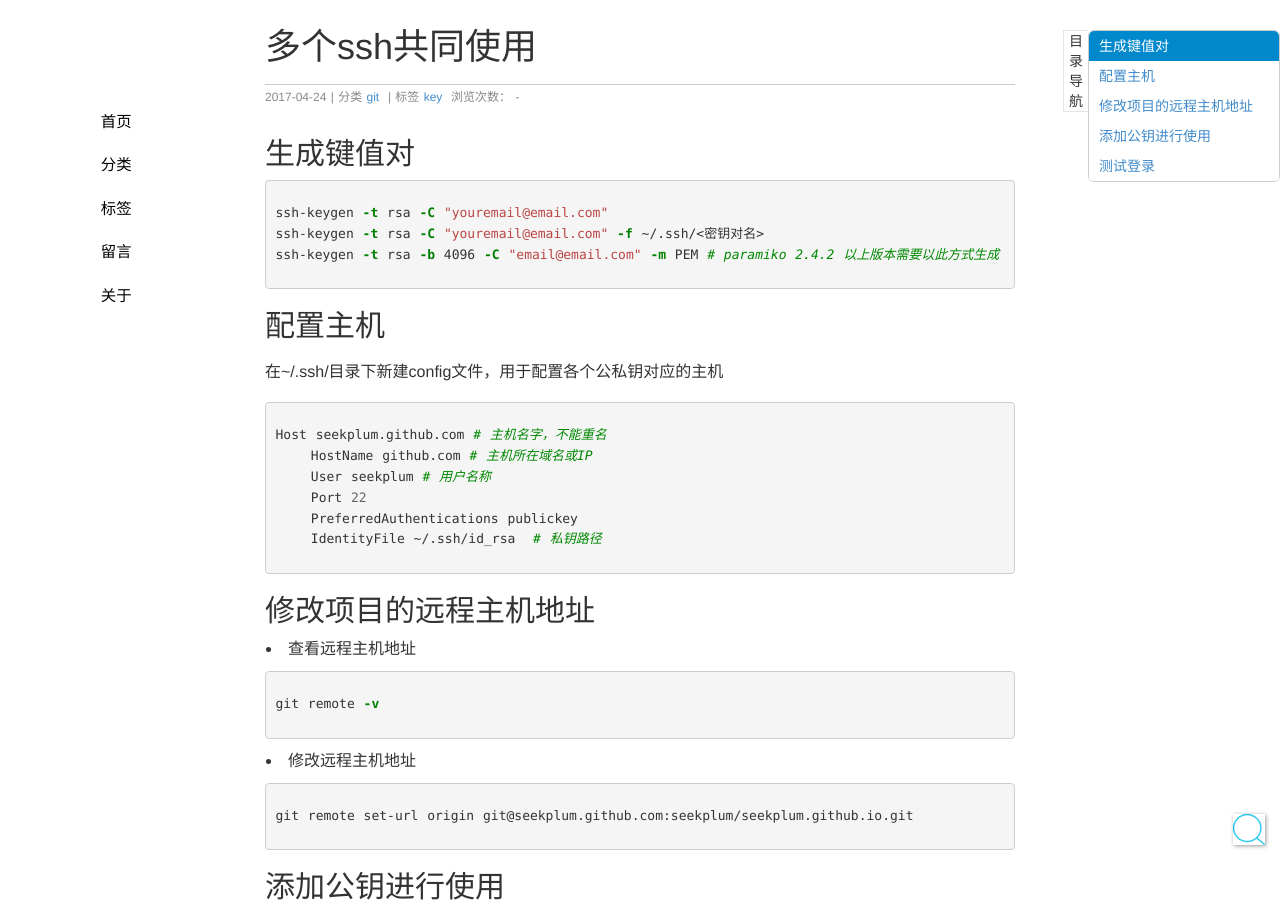
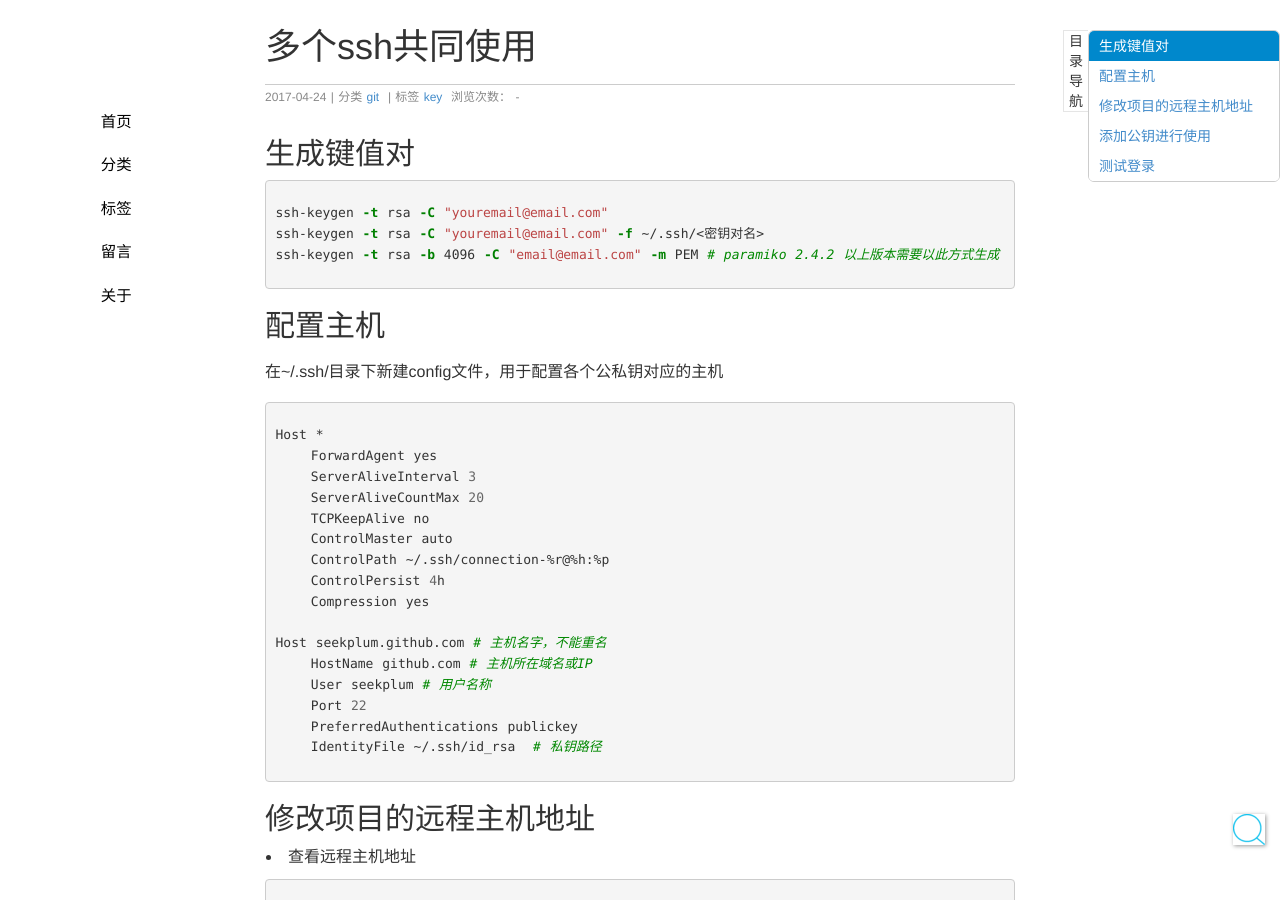
Before and after one commit to seekplum/seekplum.github.io, a Jekyll site: the page built from _posts/2017-04-24-multi-gitkey.md, in a window 1280 px wide and 900 px high. Built offline with Jekyll 4.4.1, drawn with Linux system fonts in a browser that asks for light colours; comment, search, counter and statistics services are not loaded.

Commit message:
MOD: 更新ssh配置

````diff
--- a/_posts/2017-04-24-multi-gitkey.md
+++ b/_posts/2017-04-24-multi-gitkey.md
@@ -19,6 +19,16 @@ ssh-keygen -t rsa -b 4096 -C "email@email.com" -m PEM # paramiko 2.4.2 以上版
 在~/.ssh/目录下新建config文件，用于配置各个公私钥对应的主机
 
 ```conf
+Host *
+    ForwardAgent yes
+    ServerAliveInterval 3
+    ServerAliveCountMax 20
+    TCPKeepAlive no
+    ControlMaster auto
+    ControlPath ~/.ssh/connection-%r@%h:%p
+    ControlPersist 4h
+    Compression yes
+
 Host seekplum.github.com # 主机名字，不能重名
     HostName github.com # 主机所在域名或IP
     User seekplum # 用户名称
````
